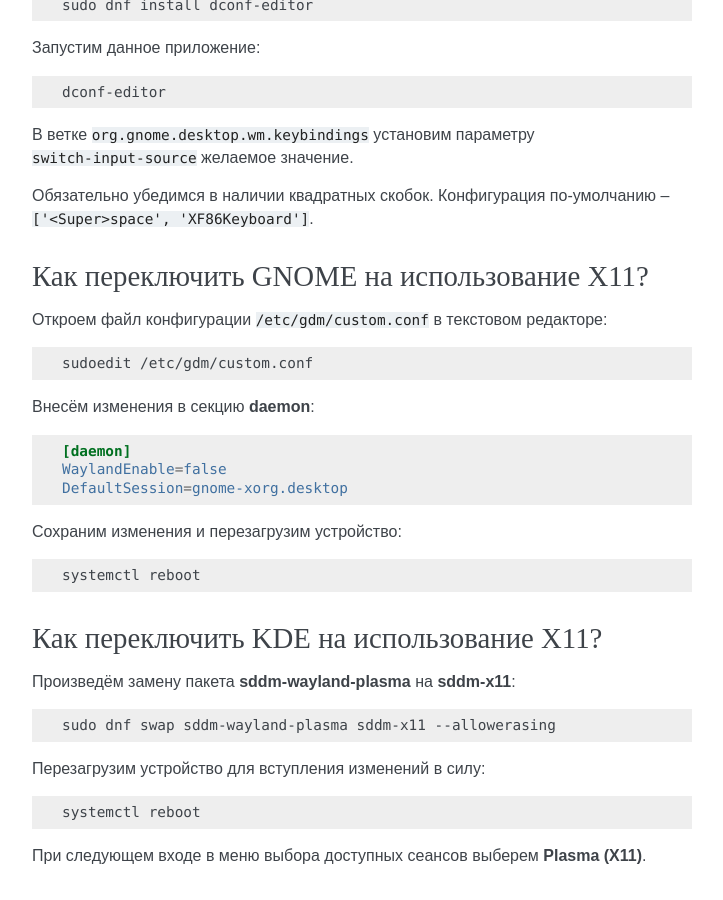
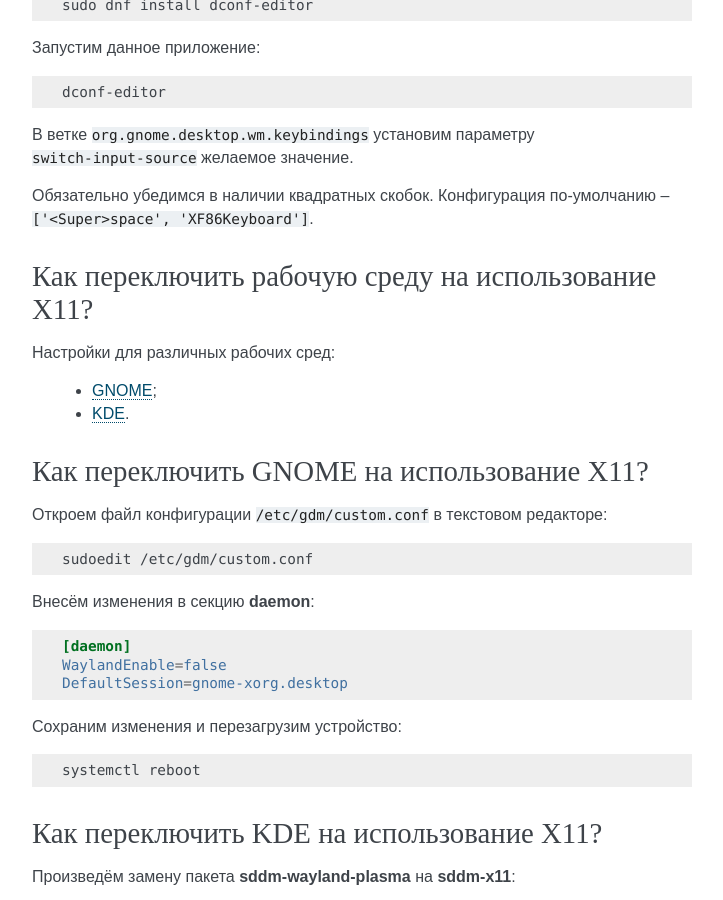
Before and after one commit to RussianFedora/FAQ, a Sphinx documentation site: the page built from source/using-system.rst, in a window 1280 px wide and 900 px high, scrolled down 17174 px. Shown: the whole window, without its empty margins (388-1111 px from the left). Built offline with Sphinx 7.4.7, drawn with Linux system fonts in a browser that asks for light colours; comment, search, counter and statistics services are not loaded; some of the changed text lies outside the part shown.

Commit message:
Added a new meta-question about setting X11 session as default in various desktop environments.

```diff
--- a/source/using-system.rst
+++ b/source/using-system.rst
@@ -996,6 +996,17 @@
 
 Обязательно убедимся в наличии квадратных скобок. Конфигурация по-умолчанию -- ``['<Super>space', 'XF86Keyboard']``.
 
+.. index:: x11, wayland, session
+.. _x11-session:
+
+Как переключить рабочую среду на использование X11?
+======================================================
+
+Настройки для различных рабочих сред:
+
+  * :ref:`GNOME <x11-gnome>`;
+  * :ref:`KDE <x11-plasma>`.
+
 .. index:: x11, wayland, session, gnome, gdm
 .. _x11-gnome:
 
```
